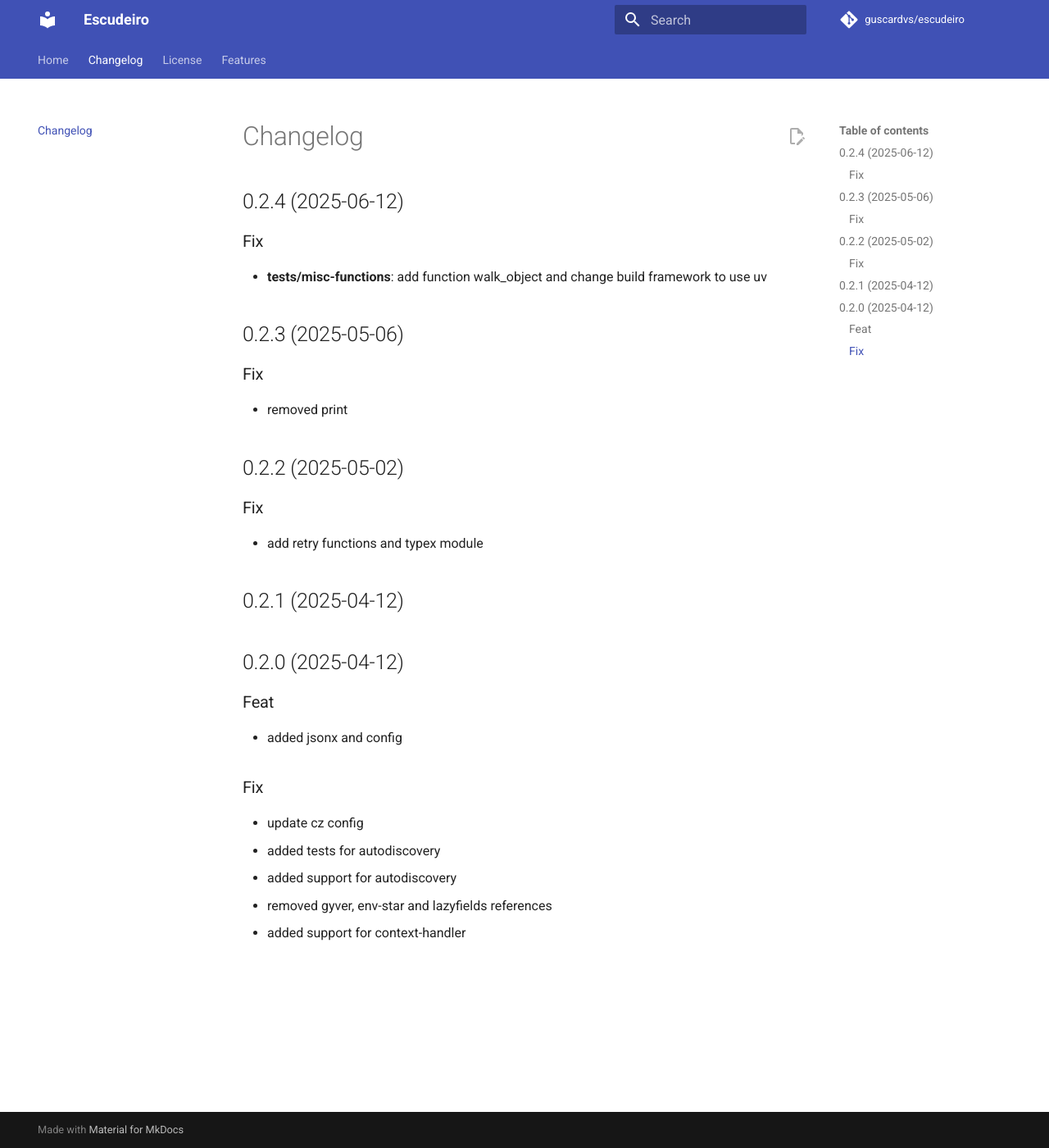
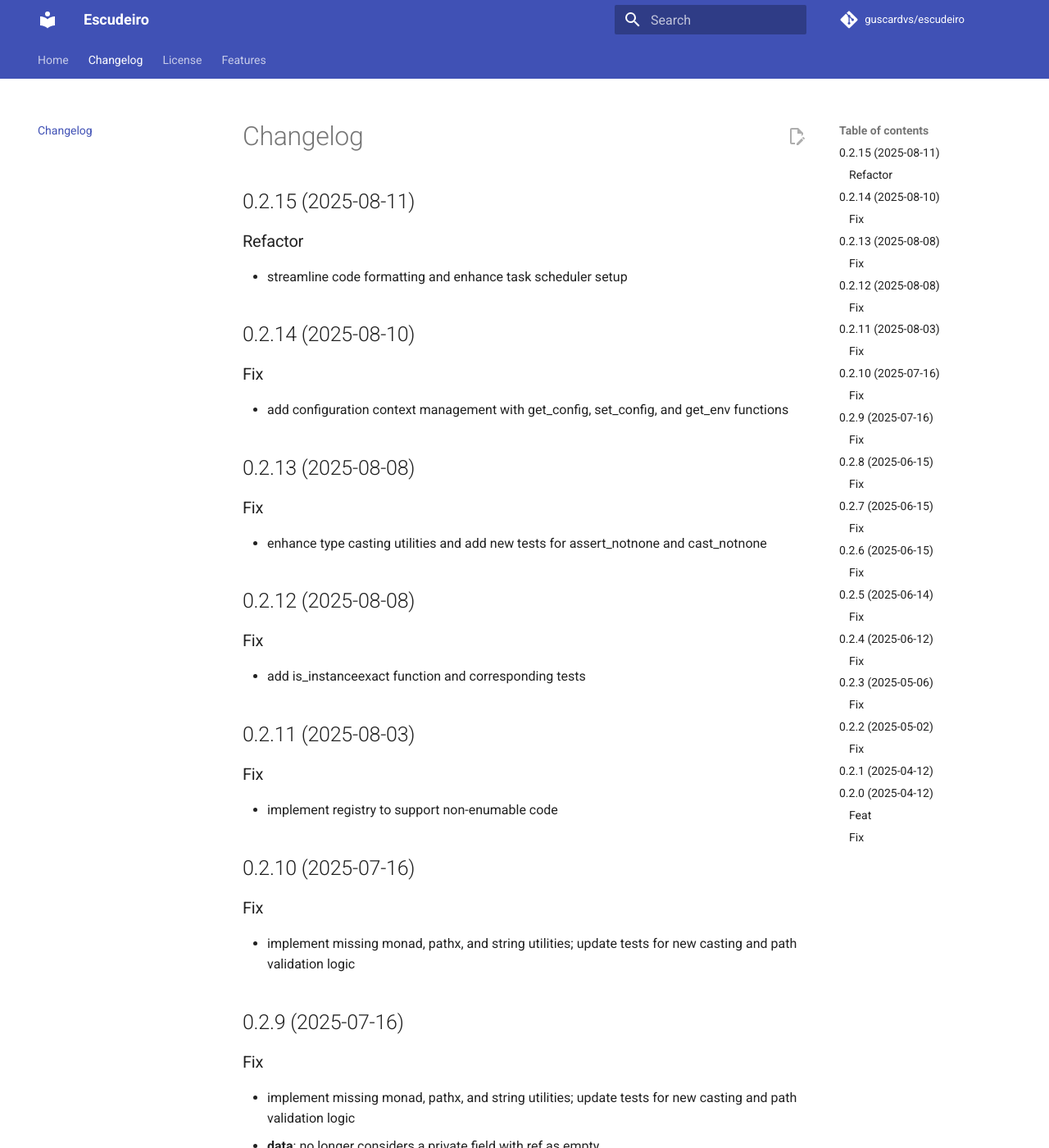
Before and after one commit to guscardvs/escudeiro, an MkDocs documentation site: the page built from docs/CHANGELOG.md, in a window 1280 px wide and 1400 px high. Shown: the whole window at 82% size. Built offline with MkDocs 1.6.1 and Material for MkDocs 9.7.7, drawn with Linux system fonts in a browser that asks for light colours; comment, search, counter and statistics services are not loaded; the version menu is left out; some of the changed text lies outside the part shown.

```diff
--- a/docs/CHANGELOG.md
+++ b/docs/CHANGELOG.md
@@ -1,3 +1,70 @@
+## 0.2.15 (2025-08-11)
+
+### Refactor
+
+- streamline code formatting and enhance task scheduler setup
+
+## 0.2.14 (2025-08-10)
+
+### Fix
+
+- add configuration context management with get_config, set_config, and get_env functions
+
+## 0.2.13 (2025-08-08)
+
+### Fix
+
+- enhance type casting utilities and add new tests for assert_notnone and cast_notnone
+
+## 0.2.12 (2025-08-08)
+
+### Fix
+
+- add is_instanceexact function and corresponding tests
+
+## 0.2.11 (2025-08-03)
+
+### Fix
+
+- implement registry to support non-enumable code
+
+## 0.2.10 (2025-07-16)
+
+### Fix
+
+- implement missing monad, pathx, and string utilities; update tests for new casting and path validation logic
+
+## 0.2.9 (2025-07-16)
+
+### Fix
+
+- implement missing monad, pathx, and string utilities; update tests for new casting and path validation logic
+- **data**: no longer considers a private field with ref as empty
+
+## 0.2.8 (2025-06-15)
+
+### Fix
+
+- now properly supports sequence types on load and dump
+
+## 0.2.7 (2025-06-15)
+
+### Fix
+
+- remove print statements
+
+## 0.2.6 (2025-06-15)
+
+### Fix
+
+- **data**: add support for a ref parameter
+
+## 0.2.5 (2025-06-14)
+
+### Fix
+
+- **data**: now properly supports aliases and defaults on converter functions
+
 ## 0.2.4 (2025-06-12)
 
 ### Fix
--- a/mkdocs.yml
+++ b/mkdocs.yml
@@ -1,4 +1,5 @@
 site_name: Escudeiro
+site_url: https://guscardvs.github.io/escudeiro/
 theme:
   name: material
   features:
@@ -50,3 +51,6 @@
   - pymdownx.emoji
   - pymdownx.tabbed
   - pymdownx.tasklist
+extra:
+  version:
+    provider: mike
--- a/pyproject.toml
+++ b/pyproject.toml
@@ -81,6 +81,8 @@
     "basedpyright>=1.29.4",
     "hypothesis>=6.135.7",
     "maturin[patchelf]>=1.8.7",
+    "mike>=2.1.3",
+    "mkdocs-material>=9.6.17",
     "pytest>=8.4.0",
     "pytest-asyncio>=1.0.0",
     "pytest-cov>=6.2.1",
```
Also changed, not shown: docs/index.md (line endings or trailing spaces), 1 other file.
